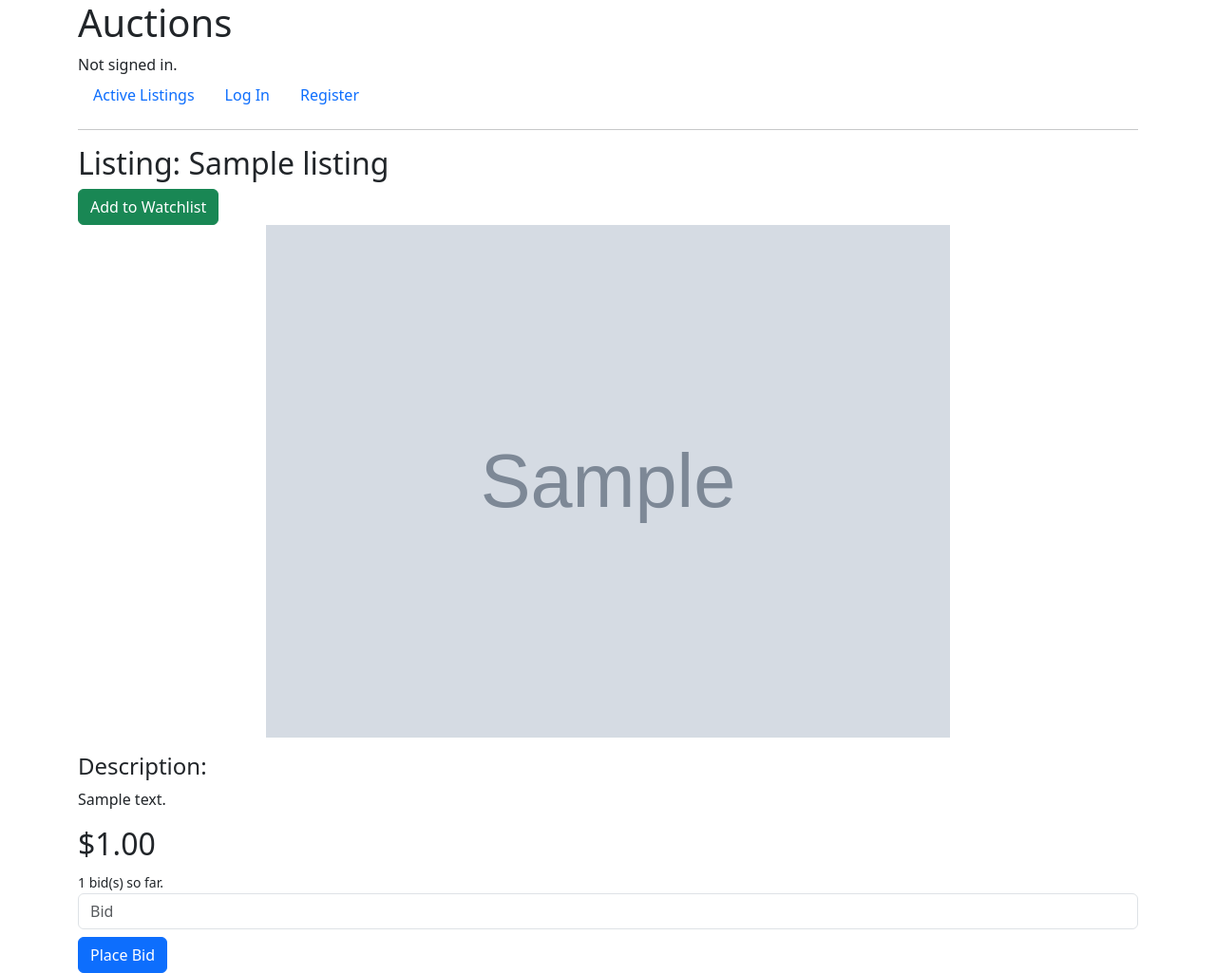
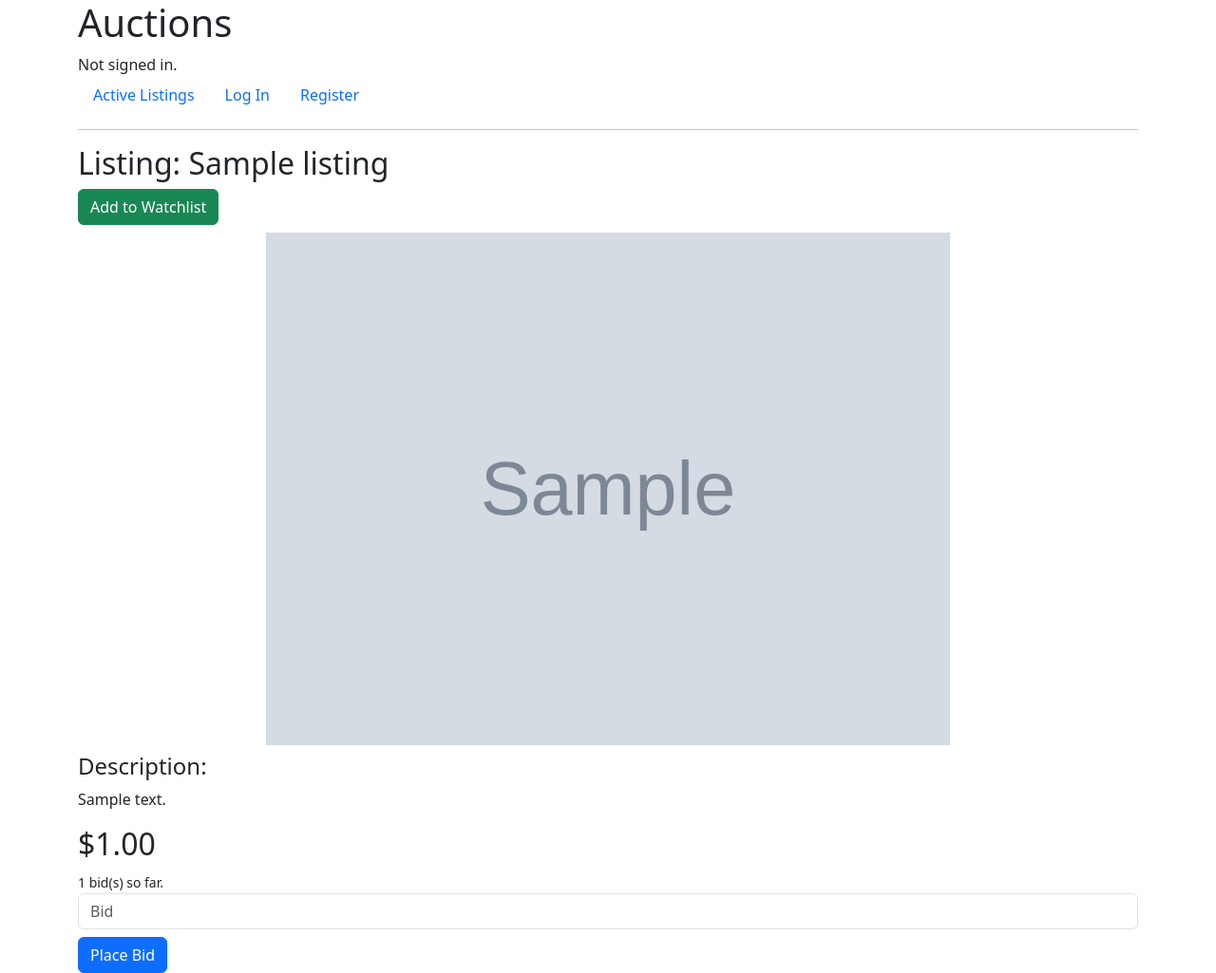
Before and after one commit to DaniLoBerr/commerce, a Django app: page /listing/1 in a window 1280 px wide. Shown: the top 1025 px of the page at 95% size. Run offline with Django 3.2, Linux system fonts and the light colour scheme; tables that the repository leaves empty hold one stand-in row (values such as "Sample post"); grey boxes marked "Sample" are stand-in pictures.

Commit message:
feat(listing-page-ui): add space between sections
Apply margin-bottom to sections in the listing pages.

```diff
--- a/auctions/templates/auctions/listing.html
+++ b/auctions/templates/auctions/listing.html
@@ -1,11 +1,11 @@
 {% extends "auctions/layout.html" %}
 
 {% block body %}
-    <header>
+    <header class="mb-2">
         <h2>Listing: {{ listing.title }}</h2>
     </header>
 
-    <div class="watchlist">
+    <div class="watchlist mb-2">
         <form action="{% url 'watchlist' %}" method="get">
             <input type="hidden" name="user_id" value="{{ user.id }}">
             <input type="hidden" name="listing_id" value="{{ listing.id }}">
@@ -19,11 +19,11 @@
         </form>
     </div>
 
-    <figure class="listing-img-container">
+    <figure class="listing-img-container mb-2">
         <img class="listing-img rounded" src="{{ listing.image.url }}" alt="Image of {{ listing.title }}">
     </figure>
 
-    <div class="description">
+    <div class="description mb-2">
         <h4>Description:</h4>
         <p>{{ listing.description }}</p>
     </div>
@@ -41,7 +41,7 @@
         </form>
     </div>
 
-    <div class="details">
+    <div class="details mb-2">
         <h4>Details</h4>
         <ul>
             <li><span class="fw-bold">Category:</span> {{ listing.category }}</li>
```
